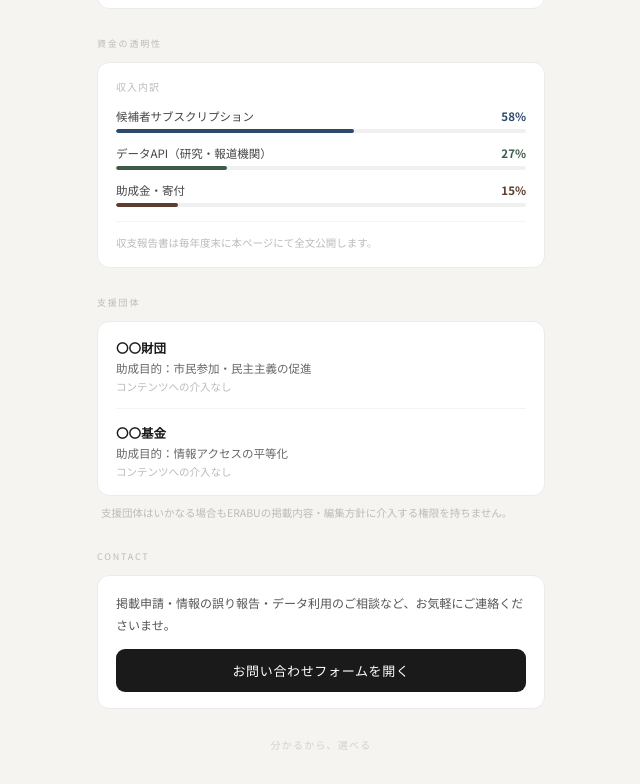
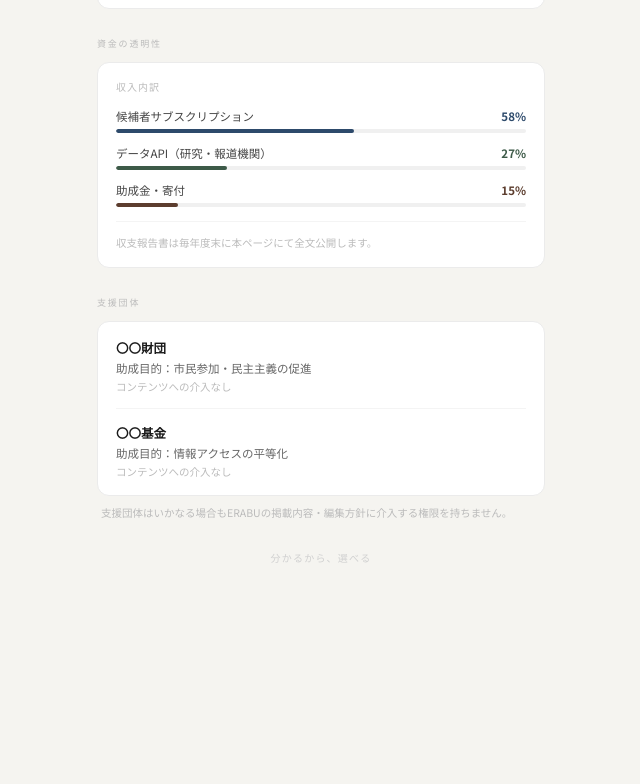
Before and after one commit to kurokawa96-96/ERABU, a Next.js app: page /about in a window 1280 px wide. Shown: the part 808-1592 px from the top of the page, without its empty margins (319-959 px from the left). After the commit the page ends 1405 px from the top, so only its background shows below. Built offline with nearby package versions, Linux system fonts and the light colour scheme.

Commit message:
page.tsx を更新

```diff
--- a/app/about/page.tsx
+++ b/app/about/page.tsx
@@ -184,29 +184,6 @@ export default function AboutPage() {
           </div>
         </Section>
 
-       {/* お問い合わせ */}
-<Section label="CONTACT">
-  <Card>
-    <div style={{ fontSize: 12, fontFamily: "'Noto Sans JP', sans-serif", color: "#555", lineHeight: 1.8, marginBottom: 14 }}>
-      掲載申請・情報の誤り報告・データ利用のご相談など、お気軽にご連絡くださいませ。
-    </div>
-    <a
-    　href="https://docs.google.com/forms/d/e/1FAIpQLSejDYoL3o8IWFPsREN3f5h1TiNbFaLnjfzO8vJs4Bg8Uis9bQ/viewform"
-      target="_blank"
-      rel="noopener noreferrer"
-      style={{
-        display: "flex", alignItems: "center", justifyContent: "center", gap: 7,
-        width: "100%", padding: 12, background: "#1a1a1a",
-        color: "#fff", borderRadius: 9, textDecoration: "none",
-        fontSize: 13, fontFamily: "'Noto Sans JP', sans-serif",
-        letterSpacing: "0.05em", boxSizing: "border-box",
-      }}
-    >
-      お問い合わせフォームを開く
-    </a>
-  </Card>
-</Section>
-
       </div>
 
       <div style={{ textAlign: "center", padding: "0 0 32px", fontSize: 10, fontFamily: "'Noto Sans JP', sans-serif", color: "#d0d0d0", letterSpacing: "0.12em" }}>
```
